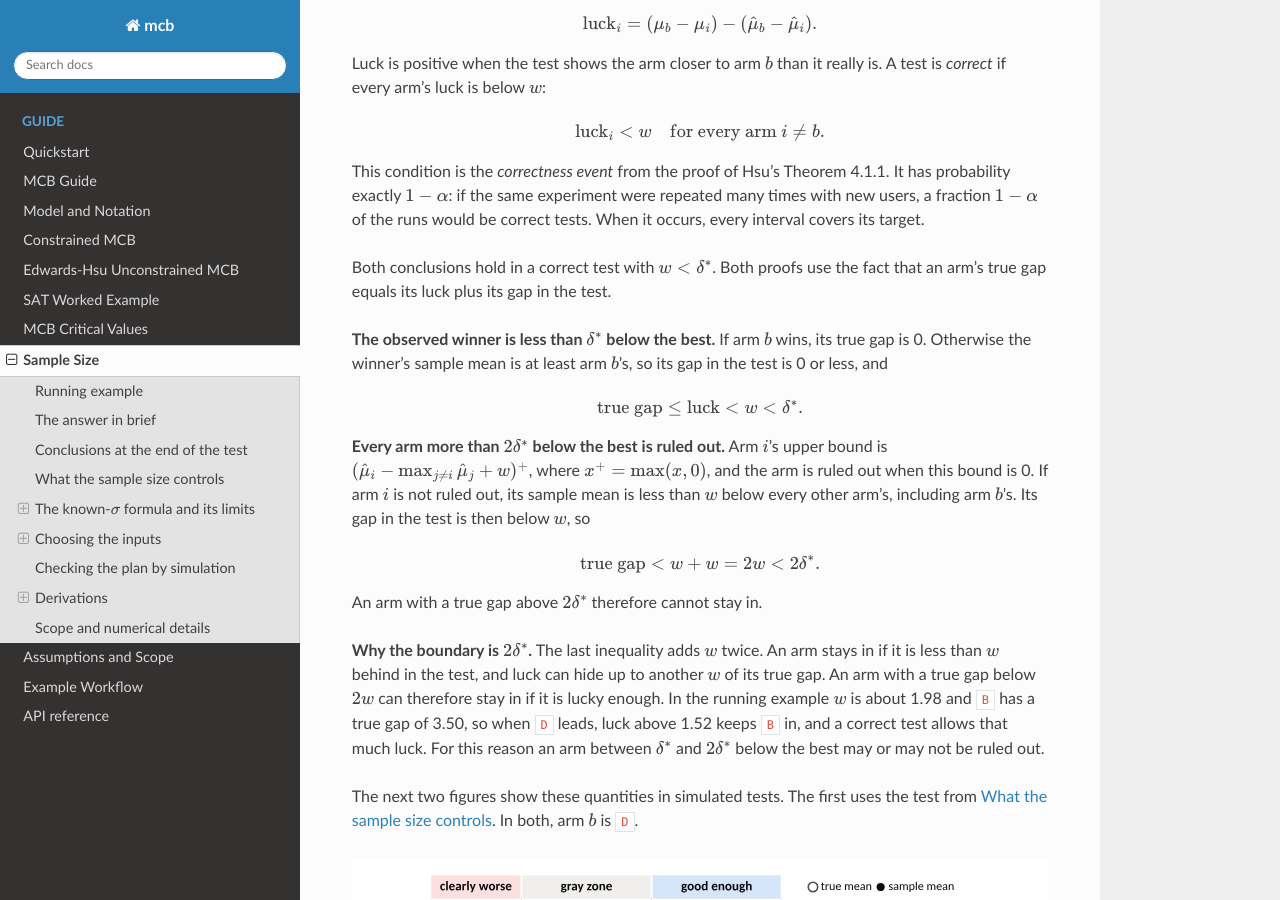
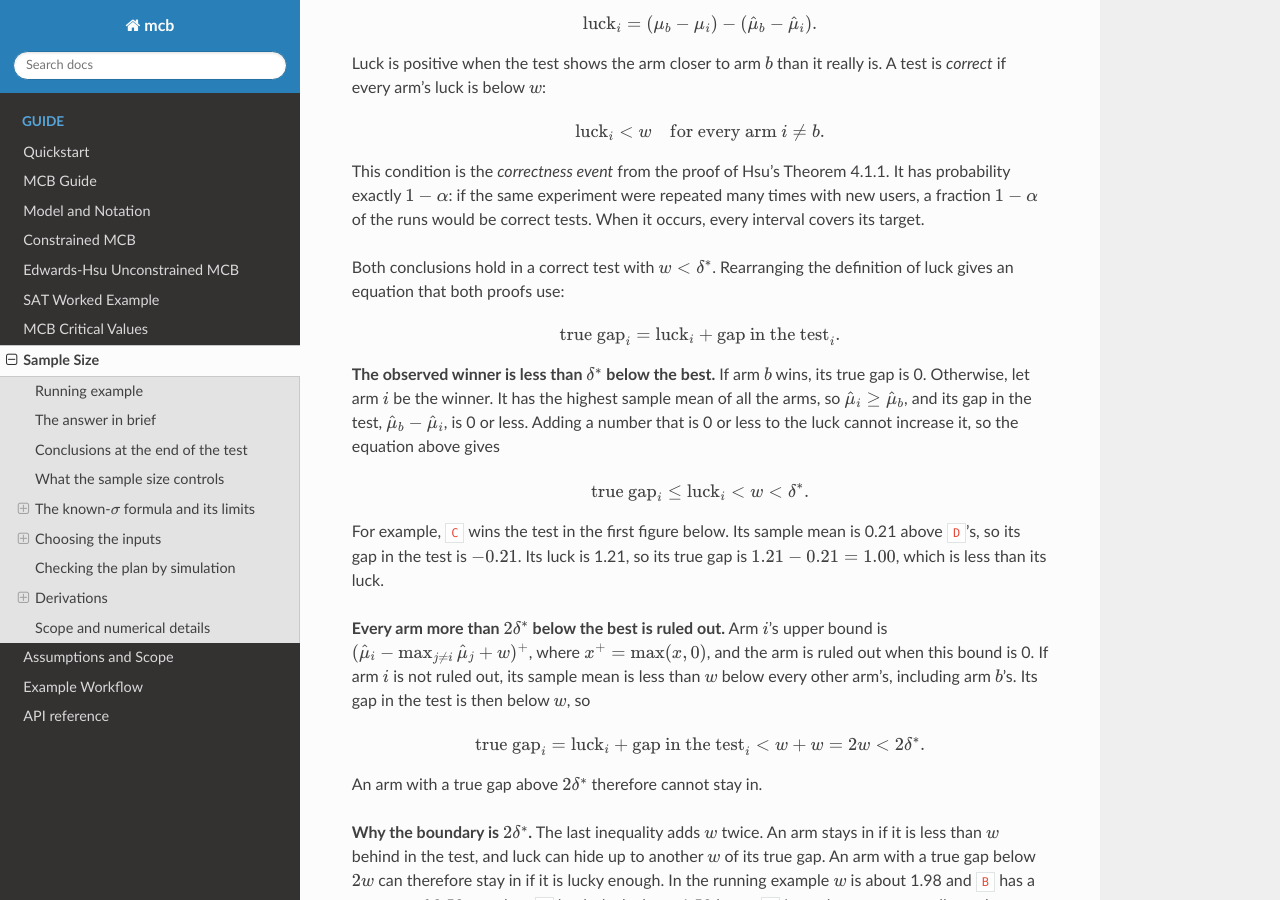
Before and after one commit to johnswyou/mcb, a Sphinx documentation site: the page built from docs/sample_size.md, in a window 1280 px wide and 900 px high, scrolled down 8969 px. Built offline with Sphinx 7.4.7 and the Read the Docs theme 3.1.0, drawn with Linux system fonts in a browser that asks for light colours.

Commit message:
Spell out the winner step in the sample-size proof
Show the equation relating true gap, luck and gap in the test, explain
why the winner's gap in the test is 0 or less, and add a worked example
from the first luck figure.

Co-Authored-By: Claude Opus 5.5 <noreply@anthropic.com>

```diff
--- a/docs/sample_size.md
+++ b/docs/sample_size.md
@@ -263,18 +263,24 @@ $$
 
 This condition is the *correctness event* from the proof of Hsu's Theorem 4.1.1. It has probability exactly $1 - \alpha$: if the same experiment were repeated many times with new users, a fraction $1 - \alpha$ of the runs would be correct tests. When it occurs, every interval covers its target.
 
-Both conclusions hold in a correct test with $w < \delta^*$. Both proofs use the fact that an arm's true gap equals its luck plus its gap in the test.
-
-**The observed winner is less than $\delta^*$ below the best.** If arm $b$ wins, its true gap is 0. Otherwise the winner's sample mean is at least arm $b$'s, so its gap in the test is 0 or less, and
+Both conclusions hold in a correct test with $w < \delta^*$. Rearranging the definition of luck gives an equation that both proofs use:
 
 $$
-\text{true gap} \le \text{luck} < w < \delta^*.
+\text{true gap}_i = \text{luck}_i + \text{gap in the test}_i.
 $$
+
+**The observed winner is less than $\delta^*$ below the best.** If arm $b$ wins, its true gap is 0. Otherwise, let arm $i$ be the winner. It has the highest sample mean of all the arms, so $\hat{\mu}_i \ge \hat{\mu}_b$, and its gap in the test, $\hat{\mu}_b - \hat{\mu}_i$, is 0 or less. Adding a number that is 0 or less to the luck cannot increase it, so the equation above gives
+
+$$
+\text{true gap}_i \le \text{luck}_i < w < \delta^*.
+$$
+
+For example, `C` wins the test in the first figure below. Its sample mean is 0.21 above `D`'s, so its gap in the test is $-0.21$. Its luck is 1.21, so its true gap is $1.21 - 0.21 = 1.00$, which is less than its luck.
 
 **Every arm more than $2\delta^*$ below the best is ruled out.** Arm $i$'s upper bound is $(\hat{\mu}_i - \max_{j \neq i}\hat{\mu}_j + w)^+$, where $x^+ = \max(x, 0)$, and the arm is ruled out when this bound is 0. If arm $i$ is not ruled out, its sample mean is less than $w$ below every other arm's, including arm $b$'s. Its gap in the test is then below $w$, so
 
 $$
-\text{true gap} < w + w = 2w < 2\delta^*.
+\text{true gap}_i = \text{luck}_i + \text{gap in the test}_i < w + w = 2w < 2\delta^*.
 $$
 
 An arm with a true gap above $2\delta^*$ therefore cannot stay in.
```
